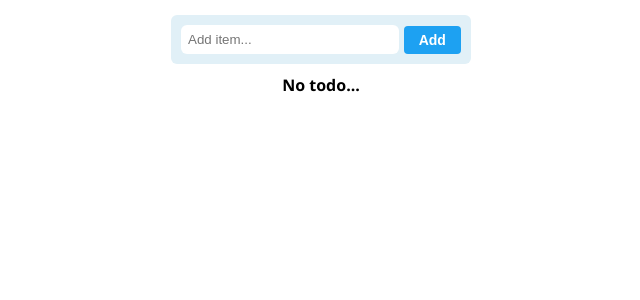
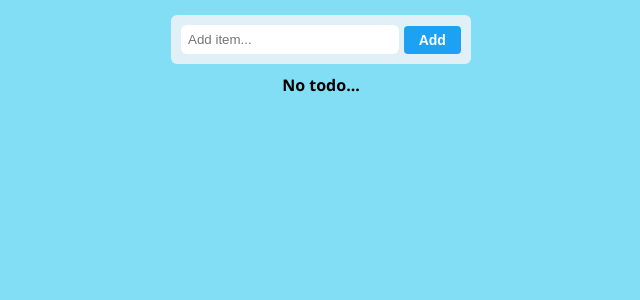
Before and after one commit to Axe-Pearl/Mini-Projects, a React (Create React App) app in the folder TODO-LIST/: page / in a window 1280 px wide. Shown: the top 300 px of the page, without its empty margins (319-959 px from the left). Built offline with nearby package versions, Linux system fonts and the light colour scheme.

Commit message:
all -okey

```diff
--- a/TODO-LIST/src/App.css
+++ b/TODO-LIST/src/App.css
@@ -1,6 +1,6 @@
 .home {
   min-height: 100vh;
-  background-color: white;
+  background-color: rgb(130, 222, 245);
 }
 
 .container {
@@ -10,6 +10,9 @@
   justify-content: center;
   text-align: center;
   padding: 15px;
+}
+.todo .text{
+  overflow-x: hidden;
 }
 
 .todo-form {
```
